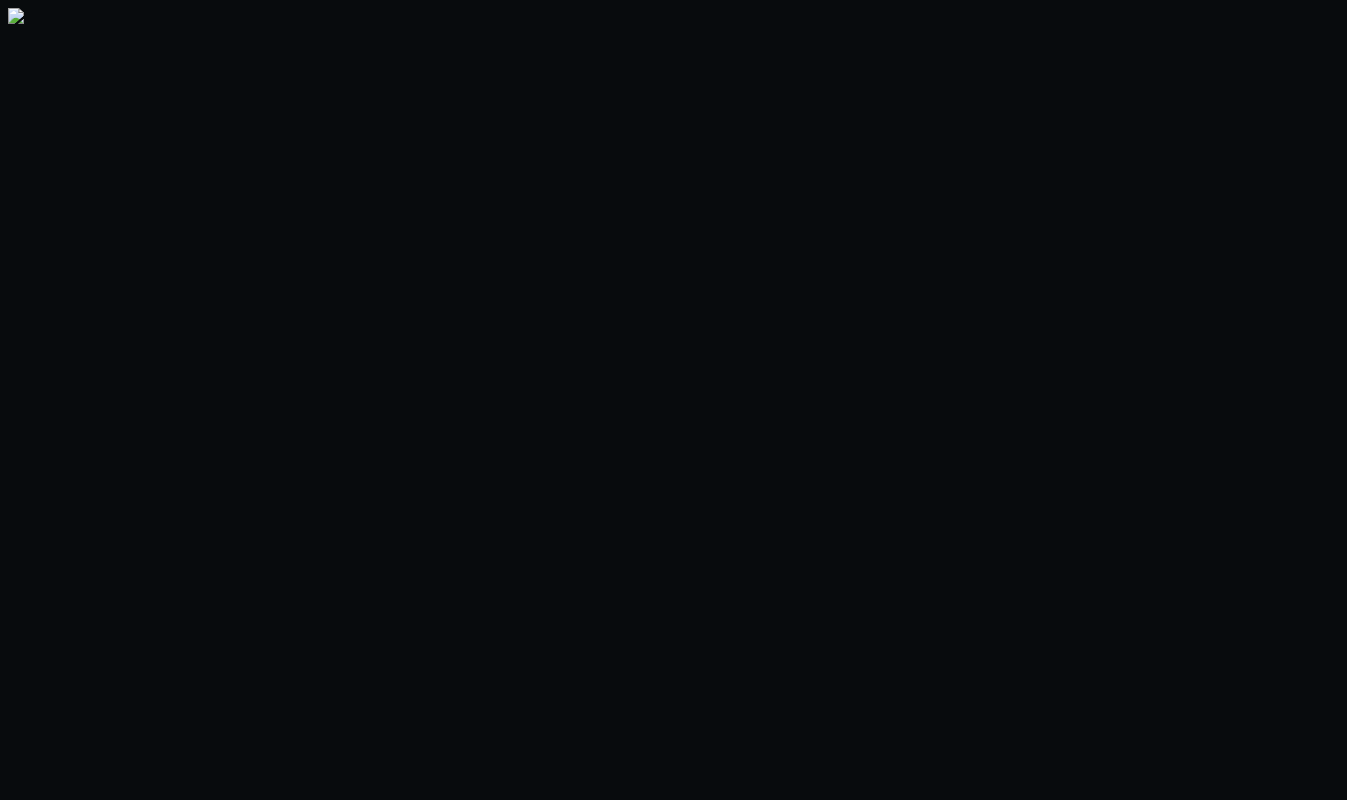
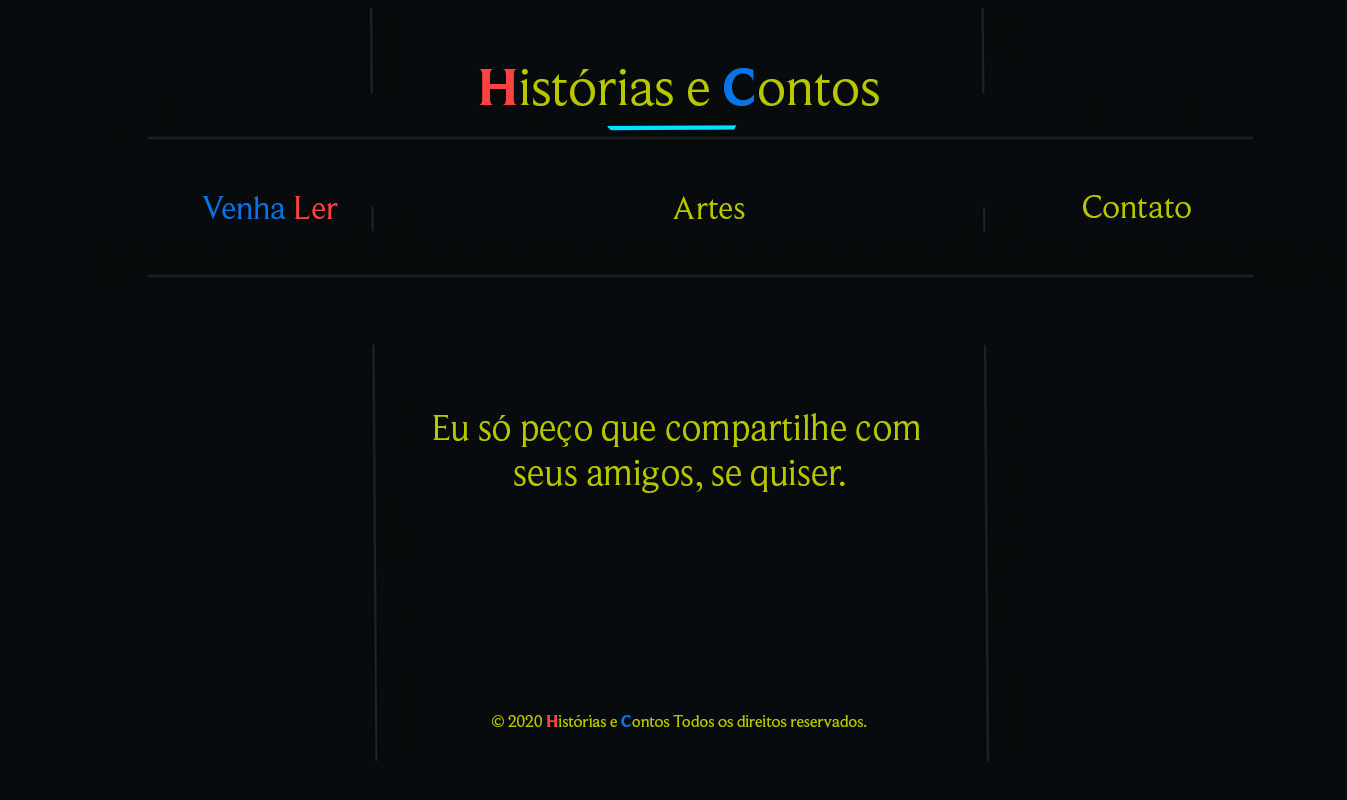
Before and after one commit to historiaecontos/inicio, a plain HTML site: page index.html in a window 1280 px wide. Shown: the whole page, 1347 px wide, since content can reach past the window. Drawn offline with Linux system fonts and the light colour scheme; the site is published under a folder, as on GitHub Pages, so addresses that start at the root find nothing.

Commit message:
acho que é preciso

```diff
--- a/index.html
+++ b/index.html
@@ -10,5 +10,5 @@
 <area shape="rect" coords="660,183,743,215" href="artes" alt="Artes">
 <area shape="rect" coords="1070,183,1187,215" href="contato" alt="Contato">
 </map>
-<img src="/assets/site.png"  border="0" usemap="#menu">
+<img src="inicio/assets/site.png"  border="0" usemap="#menu">
 </html>
```
Also changed, not shown: inicio/assets/site.png (renamed from assets/site.png).
